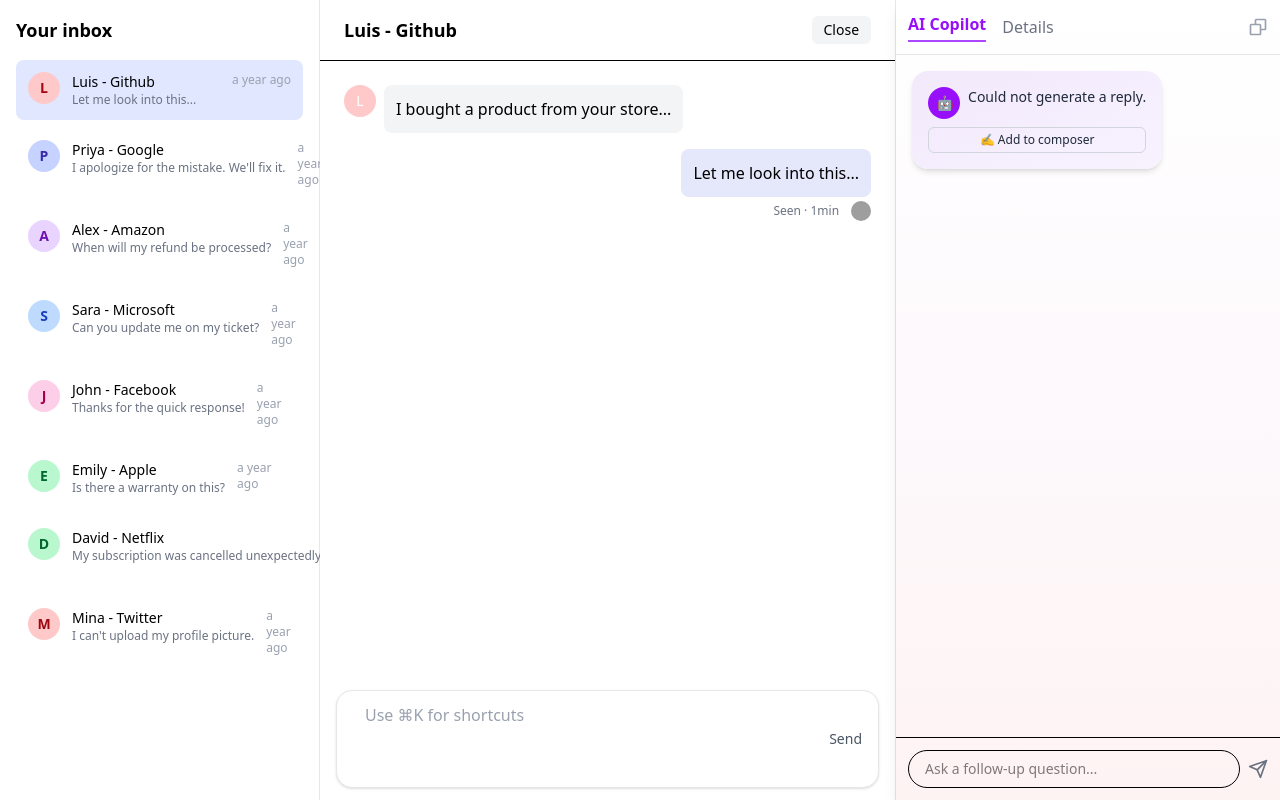
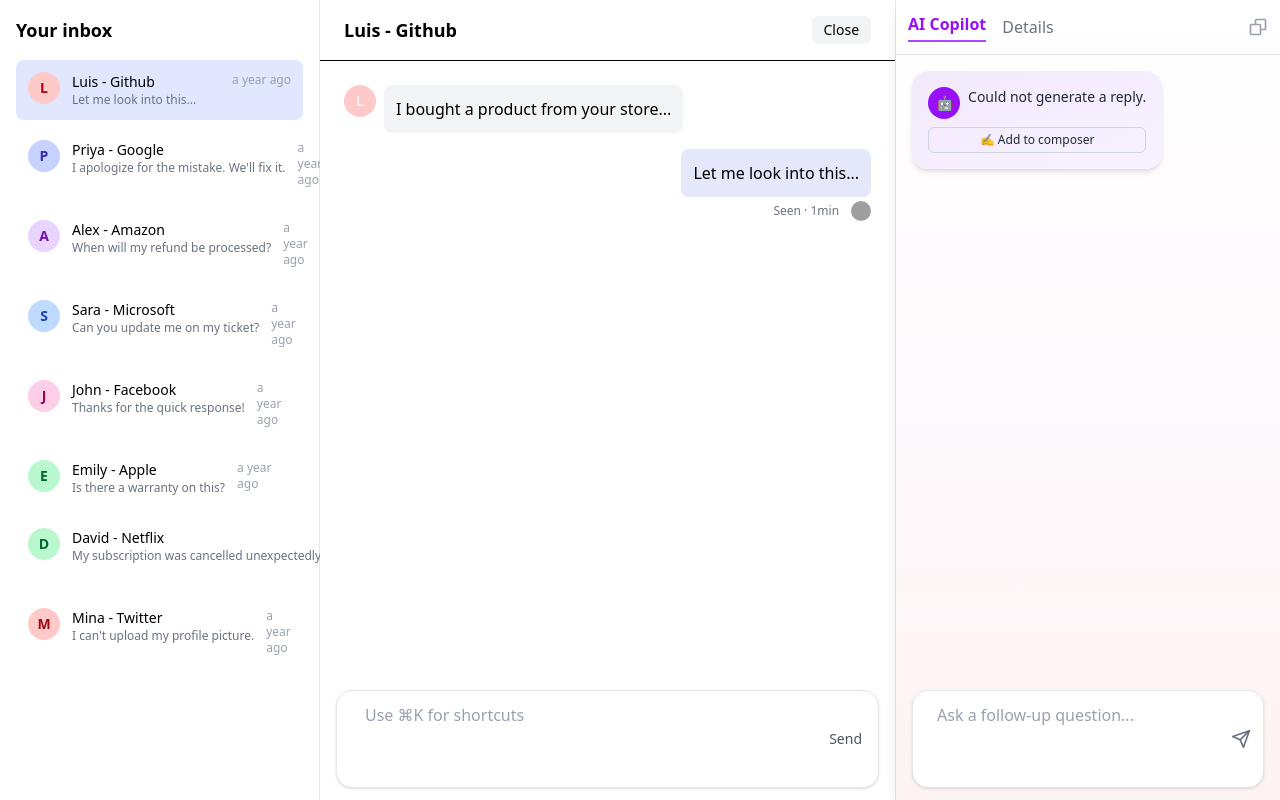
Before and after one commit to rahulsw24/supportChat_ui, a React (Vite) app: page / in a window 1280 px wide. Built offline with nearby package versions, Linux system fonts and the light colour scheme; no server answers; grey boxes are pictures that could not be loaded.

Commit message:
copilot ui enhancement

```diff
--- a/src/components/CopilotSidebar.jsx
+++ b/src/components/CopilotSidebar.jsx
@@ -120,15 +120,27 @@ const CopilotSidebar = ({ customer, setComposerText, onClose }) => {
             </div>
 
             {/* Input */}
-            <div className="border-t p-3 flex items-center space-x-2">
-                <input
+            <div className="px-4 py-3 border-gray-200">
+                <div className="flex flex-row items-center px-3 py-3 rounded-2xl border border-gray-200 shadow-sm bg-white w-full">
+                    {/* <div className="flex flex-row items-center gap-3 px-4 py-3 rounded-2xl border border-gray-200 shadow-sm bg-white w-full min-h-[64px]">
+                    <textarea
+                        placeholder="Use ⌘K for shortcuts"
+                        value={composerText}
+                        onChange={(e) => setComposerText(e.target.value)}
+                        rows={3}
+                        className="flex-1 bg-transparent outline-none px-3 text-base resize-none placeholder-gray-400"
+                    />
+                    <button className="text-gray-600 hover:text-black font-medium text-sm">Send</button>
+                </div> */}
+                    <textarea
+                        rows={3}
                         type="text"
                         value={input}
                         onChange={(e) => setInput(e.target.value)}
                         placeholder={
                             chatHistory.length > 0 ? "Ask a follow-up question..." : "Ask me anything..."
                         }
-                    className="w-full border rounded-full px-4 py-2 text-sm focus:outline-none focus:ring-2 focus:ring-purple-400"
+                        className="flex-1 bg-transparent outline-none px-3 text-base resize-none placeholder-gray-400"
                         onKeyDown={(e) => e.key === "Enter" && handleSend()}
                     />
                     <button onClick={handleSend}>
@@ -136,6 +148,7 @@ const CopilotSidebar = ({ customer, setComposerText, onClose }) => {
                     </button>
                 </div>
             </div>
+        </div>
     );
 };
 
```
Lines whose indentation alone changed are shown as unchanged.
